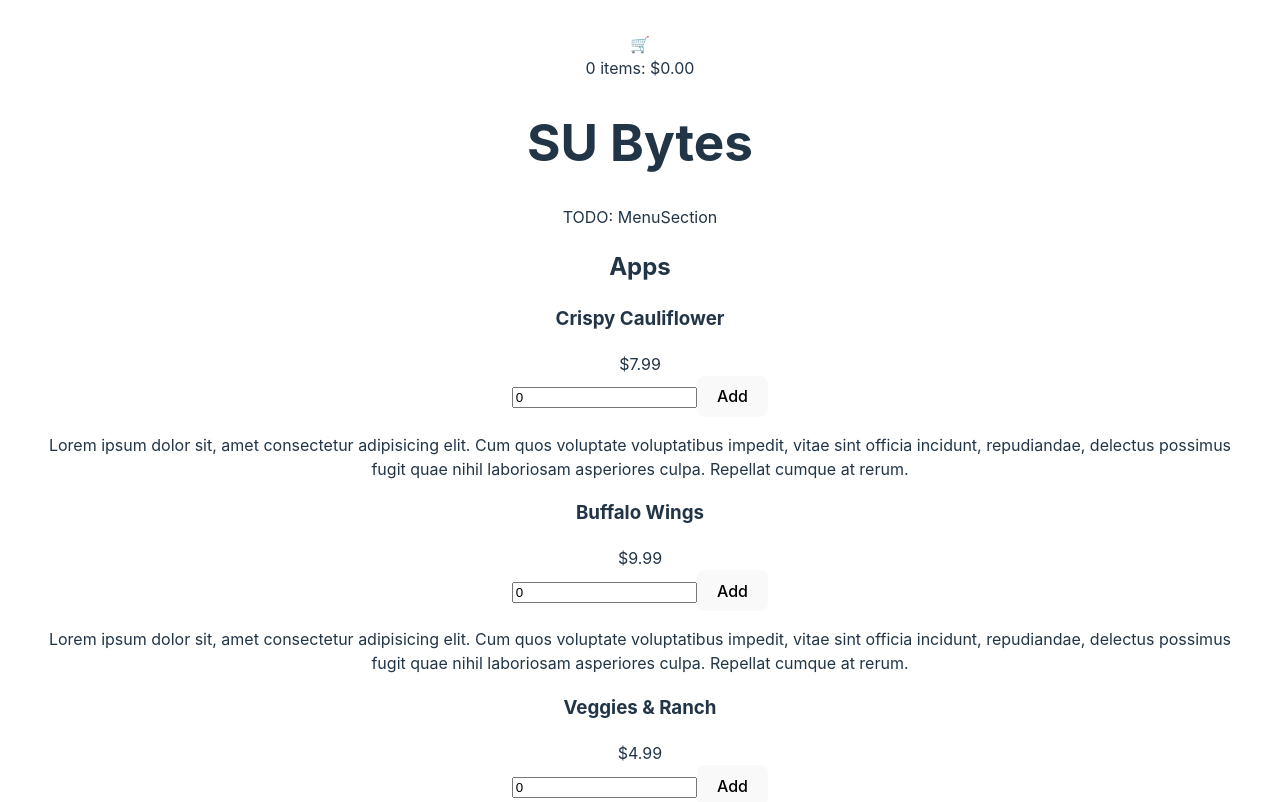
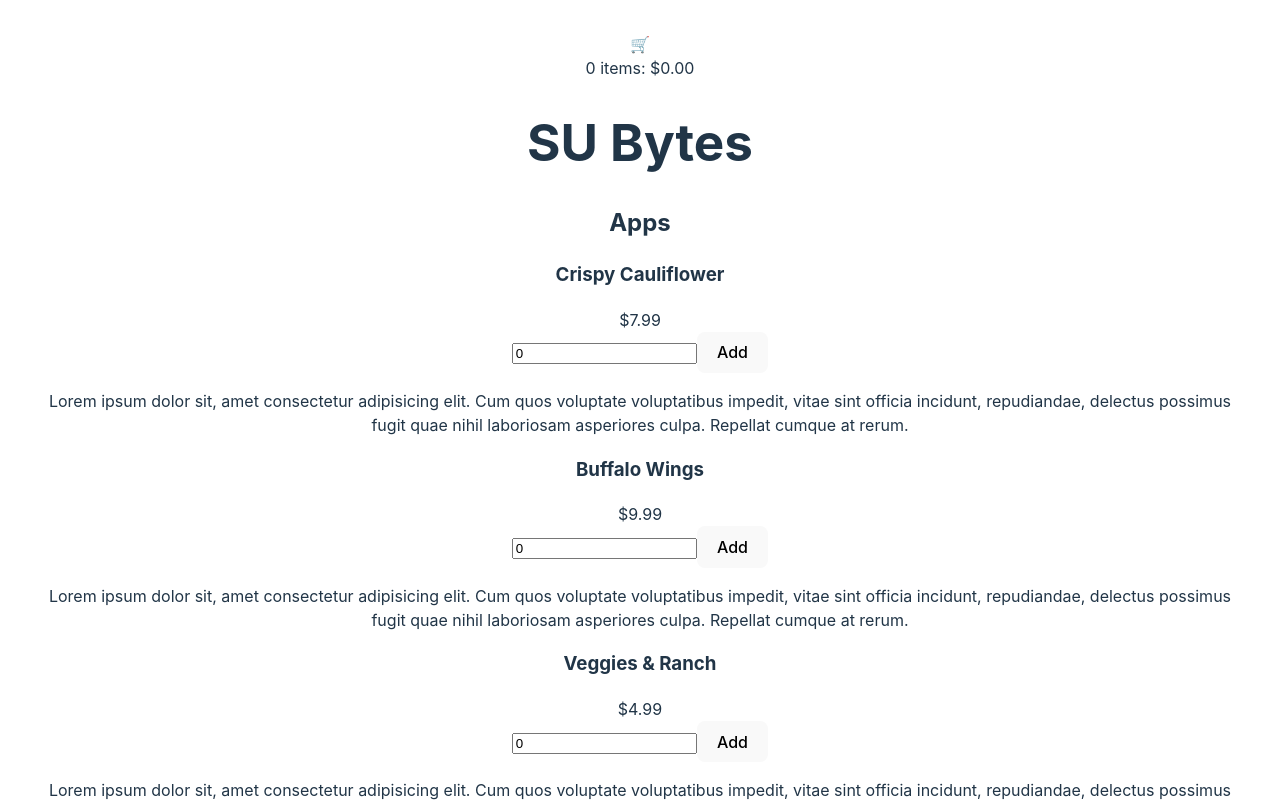
Before and after one commit to tim-spinney/online-menu-react, a React (Vite) app: page / in a window 1280 px wide. Shown: the top 802 px of the page. Built offline with nearby package versions, Linux system fonts and the light colour scheme.

Commit message:
moved section-generating code into menu section component

```diff
--- a/src/App.tsx
+++ b/src/App.tsx
@@ -3,9 +3,9 @@ import reactLogo from './assets/react.svg'
 import viteLogo from '/vite.svg'
 import './App.css'
 // 4. (continued from MenuItem.tsx) import it where we're going to plug it in
-import MenuItem from './components/MenuItem'
+
 import MenuSection from './components/MenuSection'
-import { mockData } from './mockData'
+
 
 /* function with CapitalizedName
    returns a single JSX (pseudo-HTML) element
@@ -24,13 +24,6 @@ function App() {
     <main>
         <h1>SU Bytes</h1>
         <MenuSection />
-        <section>
-            <h2>Apps</h2>
-            {/* 5. Put our component's name in <> in some other component's return value */}
-            {/* becomes React.createElement(MenuItem, { data: mockData[0] }) */}
-            {mockData.map(menuItem => <MenuItem key={menuItem.name} data={menuItem} />)
-            }
-        </section>
         <section>
             <h2>Bevs</h2>
             <article>
--- a/src/components/MenuSection.tsx
+++ b/src/components/MenuSection.tsx
@@ -1,8 +1,15 @@
-
+import MenuItem from './MenuItem'
+import { mockData } from '../mockData'
 
 function MenuSection() {
     return (
-        <div>TODO: MenuSection</div>
+        <section>
+            <h2>Apps</h2>
+            {/* 5. Put our component's name in <> in some other component's return value */}
+            {/* becomes React.createElement(MenuItem, { data: mockData[0] }) */}
+            {mockData.map(menuItem => <MenuItem key={menuItem.name} data={menuItem} />)
+            }
+        </section>
     )
 }
 
```
